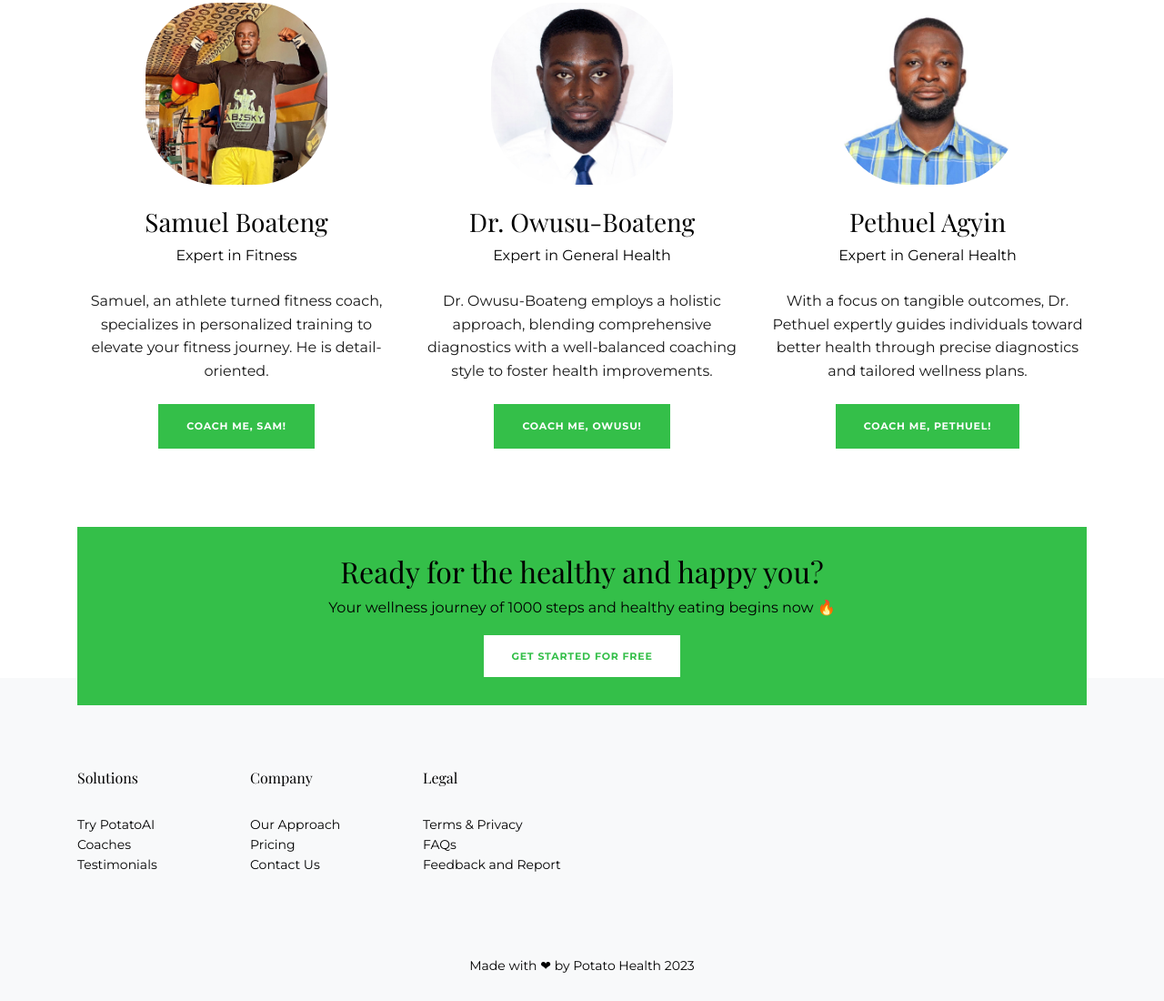
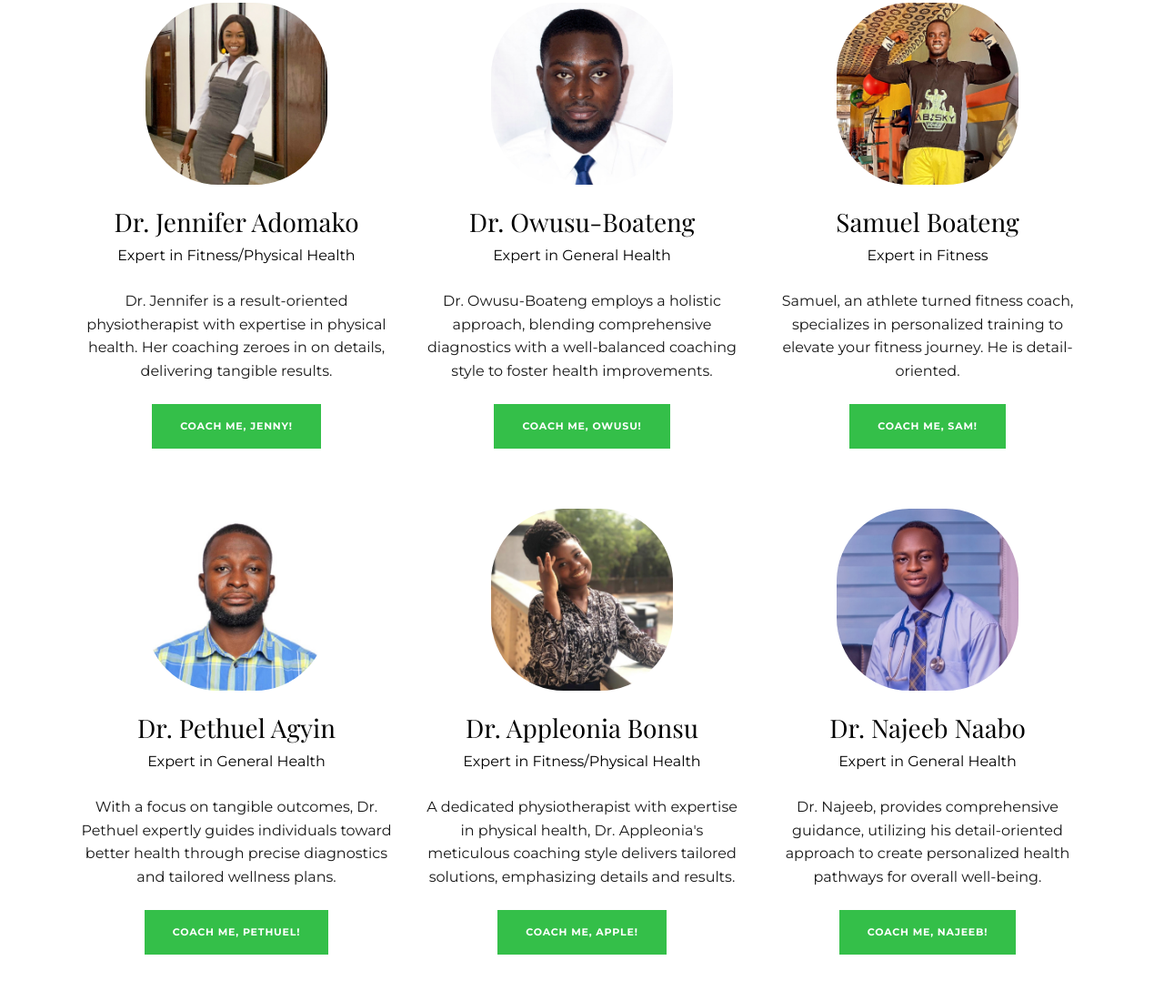
Before and after one commit to daniels600/potato_health, a plain HTML site: page public/coach.html in a window 1280 px wide. Shown: the part 1652-2752 px from the top of the page at 91% size. Drawn offline with nearby package versions, Linux system fonts and the light colour scheme; files whose address does not match are found by name.

Commit message:
Add new coaches profile on the Coaches Page

```diff
--- a/public/coach.html
+++ b/public/coach.html
@@ -24,7 +24,7 @@
   <link rel="stylesheet" href="css/style.css">
   <link rel="stylesheet" href="css/genty.css">
 
-  <title>Potato Health - Health Coaches</title>
+  <title>Potato Health - Dedicated Coaches</title>
 </head>
 
 <body>
@@ -133,7 +133,7 @@
             <div class="mb-4"><img src="images/coach_2.jpg" alt="Image" class="img-fluid"></div>
             <div class="person-body">
               <h3 class="staff-name">Jawahir Mohammed</h3>
-              <span class="d-block position mb-4">Expert in Nutrition</span>
+              <span class="d-block position mb-4">Expert in Nutritional Health</span>
               <p class="mb-4 subtext">Jawahir's holistic approach to nutrition is your path to a healthier, happier you. She's here to guide you toward wellness excellence.</p>
               <div class="social"><p><a href="login.html" class="btn btn-primary">Coach me, Jiji!</a></p></div>
             </div>
@@ -154,12 +154,12 @@
       <div class="row" style="margin-top: 50px !important;">
         <div class="col-12 col-sm-6 col-md-6 mb-4 mb-lg-0 col-lg-4" data-aos="fade-up" data-aos-delay="200">
           <div class="team text-center">
-            <div class="mb-4"><img src="images/coach_3.jpg" alt="Image" class="img-fluid"></div>
+            <div class="mb-4"><img src="images/coach_7.jpg" alt="Image" class="img-fluid"></div>
             <div class="team-body">
-              <h3 class="staff-name">Samuel Boateng</h3>
-              <span class="d-block position mb-4">Expert in Fitness</span>
-              <p class="mb-4 subtext">Samuel, an athlete turned fitness coach, specializes in personalized training to elevate your fitness journey. He is detail-oriented.</p>
-              <div class="social"><p><a href="login.html" class="btn btn-primary">Coach me, Sam!</a></p></div>
+              <h3 class="staff-name">Dr. Jennifer Adomako</h3>
+              <span class="d-block position mb-4">Expert in Fitness/Physical Health</span>
+              <p class="mb-4 subtext">Dr. Jennifer is a result-oriented physiotherapist with expertise in physical health. Her coaching zeroes in on details, delivering tangible results.</p>
+              <div class="social"><p><a href="login.html" class="btn btn-primary">Coach me, Jenny!</a></p></div>
             </div>
           </div>
         </div>
@@ -176,12 +176,47 @@
         </div>
         <div class="col-12 col-sm-6 col-md-6 mb-4 mb-lg-0 col-lg-4" data-aos="fade-up" data-aos-delay="200">
           <div class="team text-center">
+            <div class="mb-4"><img src="images/coach_3.jpg" alt="Image" class="img-fluid"></div>
+            <div class="team-body">
+              <h3 class="staff-name">Samuel Boateng</h3>
+              <span class="d-block position mb-4">Expert in Fitness</span>
+              <p class="mb-4 subtext">Samuel, an athlete turned fitness coach, specializes in personalized training to elevate your fitness journey. He is detail-oriented.</p>
+              <div class="social"><p><a href="login.html" class="btn btn-primary">Coach me, Sam!</a></p></div>
+            </div>
+          </div>
+        </div>
+      </div>
+      <div class="row" style="margin-top: 50px !important;">
+        <div class="col-12 col-sm-6 col-md-6 mb-4 mb-lg-0 col-lg-4" data-aos="fade-up" data-aos-delay="200">
+          <div class="team text-center">
             <div class="mb-4"><img src="images/coach_6.jpg" alt="Image" class="img-fluid"></div>
             <div class="team-body">
-              <h3 class="staff-name">Pethuel Agyin</h3>
+              <h3 class="staff-name">Dr. Pethuel Agyin</h3>
               <span class="d-block position mb-4">Expert in General Health</span>
               <p class="mb-4 subtext">With a focus on tangible outcomes, Dr. Pethuel expertly guides individuals toward better health through precise diagnostics and tailored wellness plans.</p>
               <div class="social"><p><a href="login.html" class="btn btn-primary">Coach me, Pethuel!</a></p></div>
+            </div>
+          </div>
+        </div>
+        <div class="col-12 col-sm-6 col-md-6 mb-4 mb-lg-0 col-lg-4" data-aos="fade-up" data-aos-delay="100">
+          <div class="team text-center">
+            <div class="mb-4"><img src="images/coach_8.jpg" alt="Image" class="img-fluid"></div>
+            <div class="person-body">
+              <h3 class="staff-name">Dr. Appleonia Bonsu</h3>
+              <span class="d-block position mb-4">Expert in Fitness/Physical Health</span>
+              <p class="mb-4 subtext">A dedicated physiotherapist with expertise in physical health, Dr. Appleonia's meticulous coaching style delivers tailored solutions, emphasizing details and results.</p>
+              <div class="social"><p><a href="login.html" class="btn btn-primary">Coach me, Apple!</a></p></div>
+            </div>
+          </div>
+        </div>
+        <div class="col-12 col-sm-6 col-md-6 mb-4 mb-lg-0 col-lg-4" data-aos="fade-up" data-aos-delay="200">
+          <div class="team text-center">
+            <div class="mb-4"><img src="images/coach_9.jpg" alt="Image" class="img-fluid"></div>
+            <div class="team-body">
+              <h3 class="staff-name">Dr. Najeeb Naabo</h3>
+              <span class="d-block position mb-4">Expert in General Health</span>
+              <p class="mb-4 subtext">Dr. Najeeb, provides comprehensive guidance, utilizing his detail-oriented approach to create personalized health pathways for overall well-being.</p>
+              <div class="social"><p><a href="login.html" class="btn btn-primary">Coach me, Najeeb!</a></p></div>
             </div>
           </div>
         </div>
```
Also changed, not shown: public/potato_web/index.html (+3 -3 lines), public/images/coach_7.jpg (added), public/images/coach_8.jpg (added), public/images/coach_9.jpg (added).
